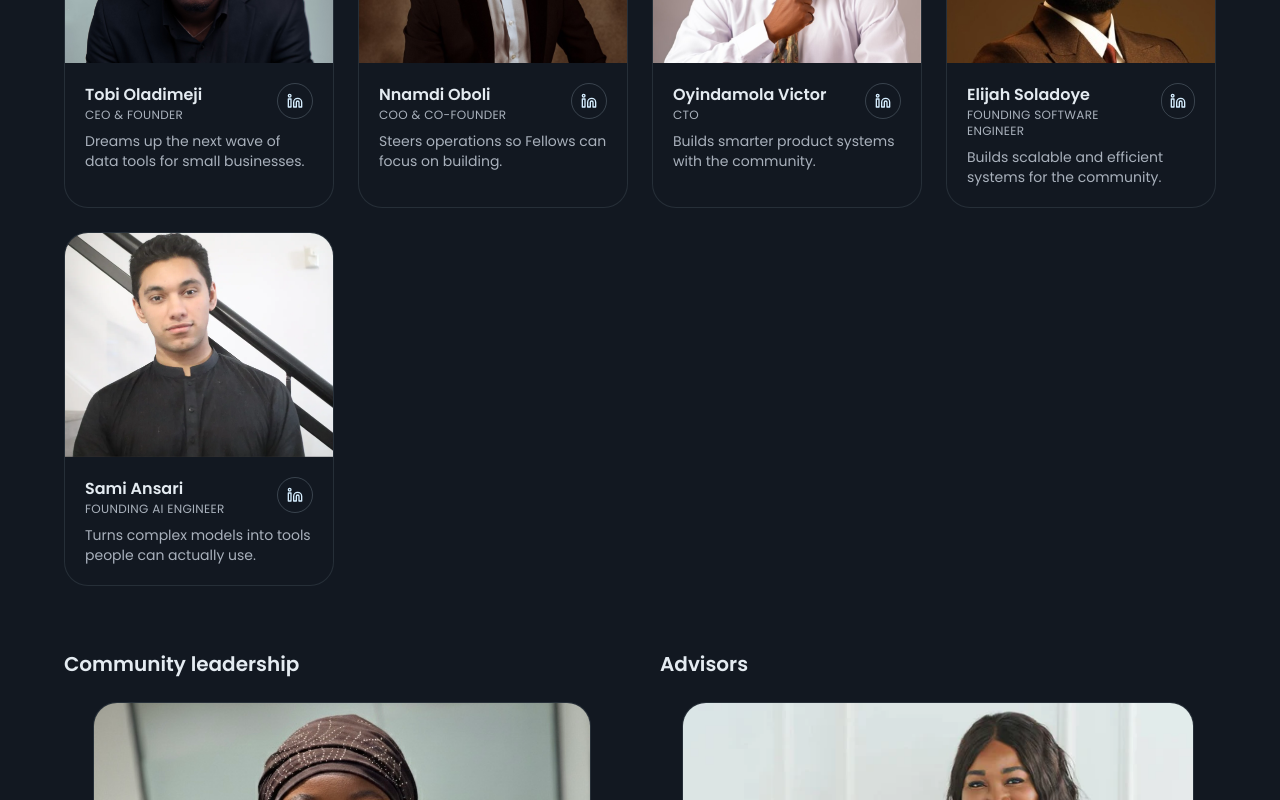
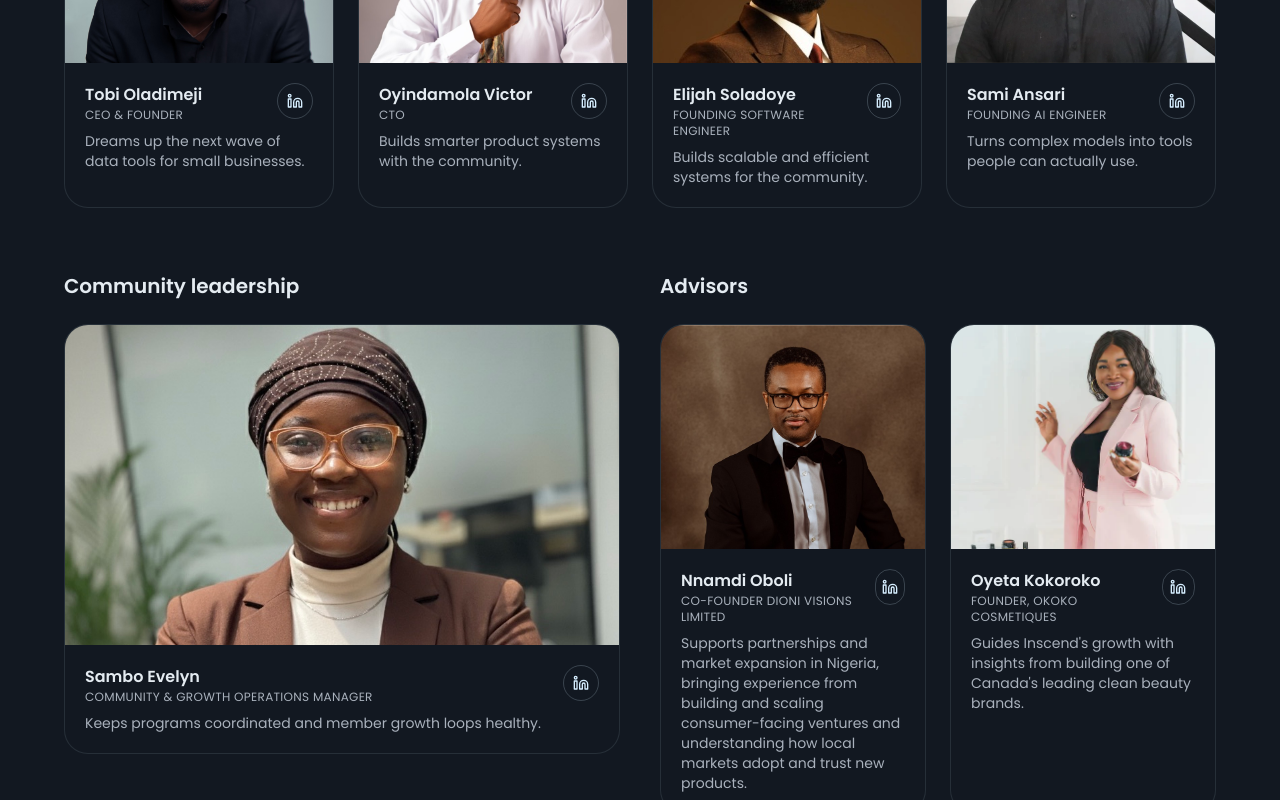
Before and after one commit to Data-Fellows/data-fellows-web-app, a Next.js app: page /about in a window 1280 px wide. Shown: the part 1520-2320 px from the top of the page. Built offline with nearby package versions, Linux system fonts and the light colour scheme.

Commit message:
Made changes to the team structure

```diff
--- a/src/views/about/sections/team.tsx
+++ b/src/views/about/sections/team.tsx
@@ -25,9 +25,7 @@ const TeamCard = ({
   objectPosition?: string;
 }) => {
   const imageHeightClass = featured ? "h-72 md:h-80" : "h-56";
-  const cardWidthClass = featured
-    ? "sm:col-span-2 sm:max-w-lg sm:mx-auto"
-    : "";
+  const cardWidthClass = featured ? "sm:col-span-2" : "";
   const imageSizes = featured
     ? "(max-width: 768px) 100vw, 320px"
     : "(max-width: 768px) 100vw, 240px";
--- a/src/views/shared/team.ts
+++ b/src/views/shared/team.ts
@@ -5,13 +5,6 @@ export const foundingTeam = [
     tagline: "Dreams up the next wave of data tools for small businesses.",
     image: "/images/TOBI OLADIMEJI-FOUNDER.jpg",
     linkedin: "https://www.linkedin.com/in/tobioladimeji/",
-  },
-  {
-    name: "Nnamdi Oboli",
-    role: "COO & Co-Founder",
-    tagline: "Steers operations so Fellows can focus on building.",
-    image: "/images/Mr_Nnamdi Oboli-Co-Founder.jpg",
-    linkedin: "https://www.linkedin.com/in/nnamdi-o-247a991a7/",
   },
   {
     name: "Oyindamola Victor",
@@ -51,12 +44,18 @@ export const communityAdmins = [
 
 export const advisors = [
   {
+    name: "Nnamdi Oboli",
+    role: "Co-Founder Dioni Visions Limited",
+    tagline: "Supports partnerships and market expansion in Nigeria, bringing experience from building and scaling consumer-facing ventures and understanding how local markets adopt and trust new products.",
+    image: "/images/Mr_Nnamdi Oboli-Co-Founder.jpg",
+    linkedin: "https://www.linkedin.com/in/nnamdi-o-247a991a7/",
+  },
+  {
     name: "Oyeta Kokoroko",
     role: "Founder, Okoko Cosmetiques",
     tagline:
       "Guides Inscend's growth with insights from building one of Canada's leading clean beauty brands.",
     image: "/images/advisor.webp",
-    featured: true,
     linkedin: "https://www.linkedin.com/in/oy%C3%A9ta-kokoroko-9b52b6160",
   },
 ];
```
